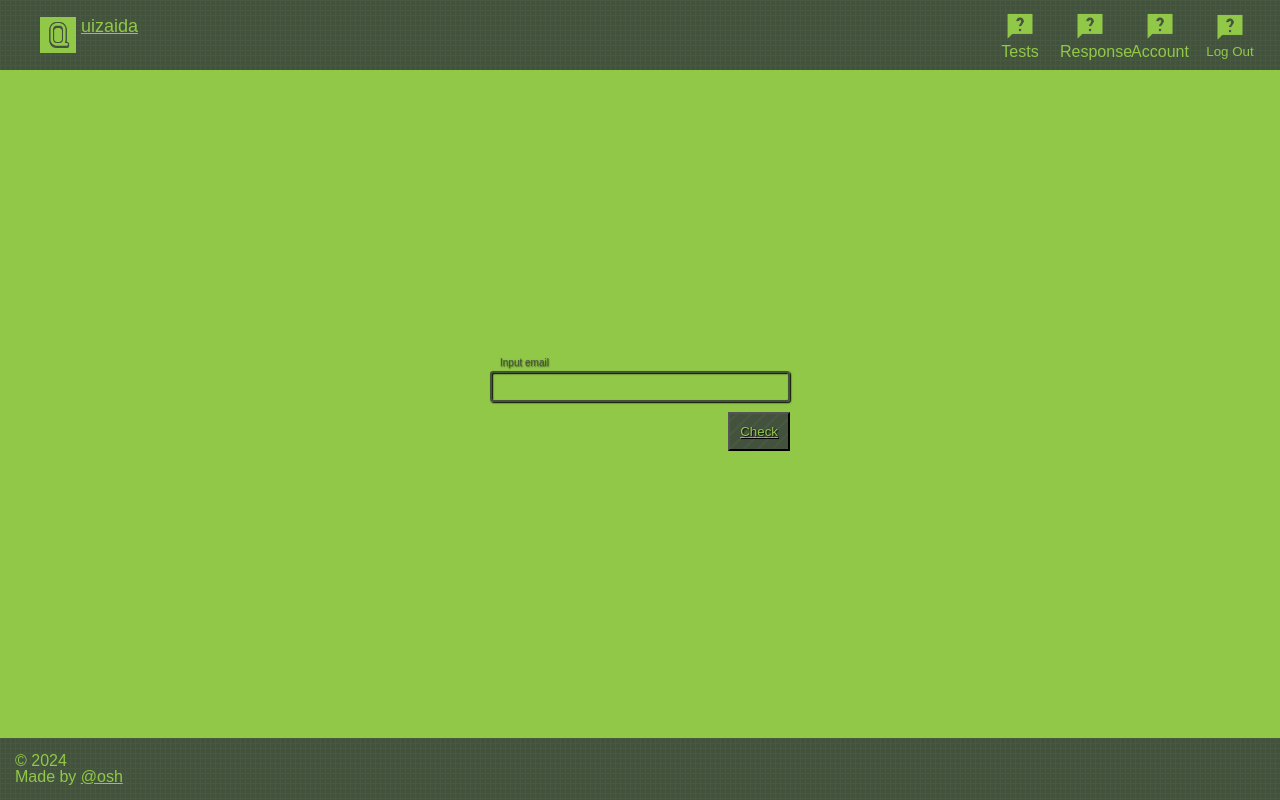
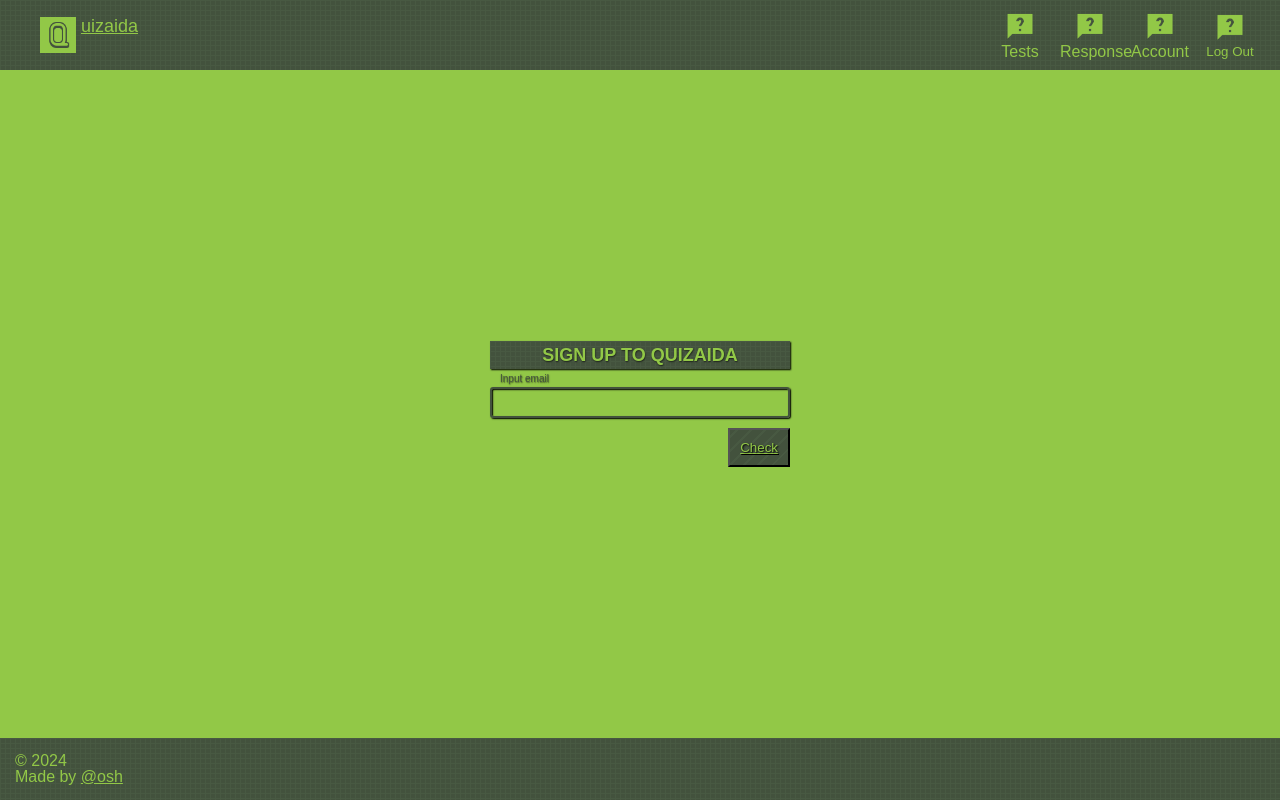
Before and after one commit to LaDunne15/quizaida, a Next.js app: page /auth/signup in a window 1280 px wide. Built offline with nearby package versions, Linux system fonts and the light colour scheme; a web font is replaced by a local one.

Commit message:
design hotfix 13

```diff
--- a/src/app/auth/signup/page.jsx
+++ b/src/app/auth/signup/page.jsx
@@ -105,6 +105,7 @@ export default function SignUp() {
 
     return (
         <div className="sign-up">
+            <h1 className="title">Sign Up to Quizaida</h1>
             {
                 !isValidEmail &&
                 <form action={signUp} className="section">
--- a/src/static/styles/sign-up.style.scss
+++ b/src/static/styles/sign-up.style.scss
@@ -7,9 +7,24 @@
     width: 300px;
     justify-content: center;
     align-self: center;
-
+    gap: 5px;
 
     text-shadow: 0.5px 0.5px 1.5px rgba(0, 0, 0, 0.6);
+
+    .title {
+        background-color: #43523d;
+        background-size: 5px 5px;
+        background-image:
+            linear-gradient(to right, #485942 1px, transparent 1px),
+            linear-gradient(to bottom, #485942 1px, transparent 1px);
+        padding: 5px;
+        color: #92c847;
+        font-size: large;
+        text-transform: uppercase;
+        font-weight: bold;
+        text-align: center;
+        box-shadow: 1px 1px 1.5px black;
+    }
 
     input[type="text"], input[type="number"], input[type="password"] {
         background: none;
```
